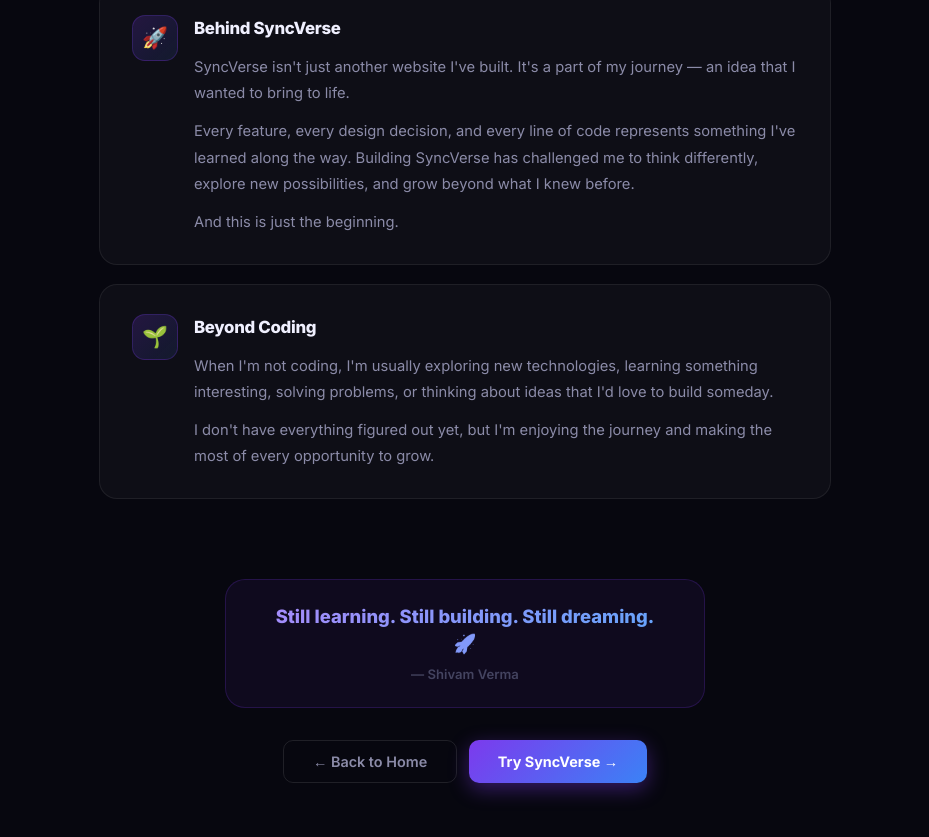
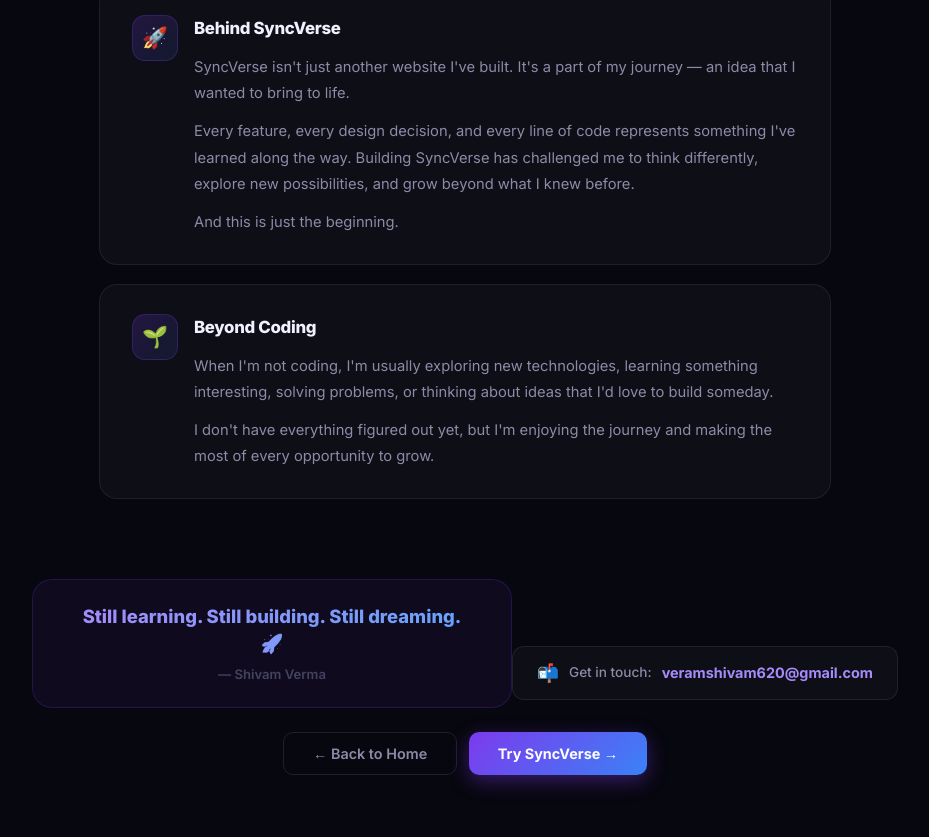
Before and after one commit to SShivam-tech-5/Syncverse, a React (Vite) app in the folder frontend/: page /about in a window 1280 px wide. Shown: the part 1033-1870 px from the top of the page, without its empty margins (175-1104 px from the left). Built offline with nearby package versions, Linux system fonts and the light colour scheme.

Commit message:
Updated frontend UI

```diff
--- a/frontend/src/pages/about.jsx
+++ b/frontend/src/pages/about.jsx
@@ -221,8 +221,36 @@ export default function About() {
                     </p>
                 </div>
 
-                {/* CTA */}
-                <div style={{ marginTop: '2rem', display: 'flex', gap: 12, justifyContent: 'center', flexWrap: 'wrap' }}>
+                {/* Contact */}
+                <div style={{
+                    marginTop: '2rem',
+                    display: 'inline-flex', alignItems: 'center', gap: 10,
+                    padding: '0.75rem 1.5rem',
+                    borderRadius: 12,
+                    background: 'rgba(255,255,255,0.03)',
+                    border: '1px solid rgba(255,255,255,0.08)',
+                }}>
+                    <span style={{ fontSize: '1.1rem' }}>📬</span>
+                    <span style={{ color: '#8B8BA8', fontSize: '0.85rem', fontWeight: 500 }}>Get in touch:</span>
+                    <a
+                        href="mailto:veramshivam620@gmail.com"
+                        style={{
+                            color: '#A78BFA',
+                            fontWeight: 700,
+                            fontSize: '0.9rem',
+                            textDecoration: 'none',
+                            fontFamily: 'Inter, sans-serif',
+                            transition: 'color 0.2s',
+                        }}
+                        onMouseEnter={e => e.currentTarget.style.color = '#60A5FA'}
+                        onMouseLeave={e => e.currentTarget.style.color = '#A78BFA'}
+                    >
+                        veramshivam620@gmail.com
+                    </a>
+                </div>
+
+                {/* CTA buttons */}
+                <div style={{ marginTop: '1.5rem', display: 'flex', gap: 12, justifyContent: 'center', flexWrap: 'wrap' }}>
                     <button
                         onClick={() => navigate('/')}
                         style={{
```
